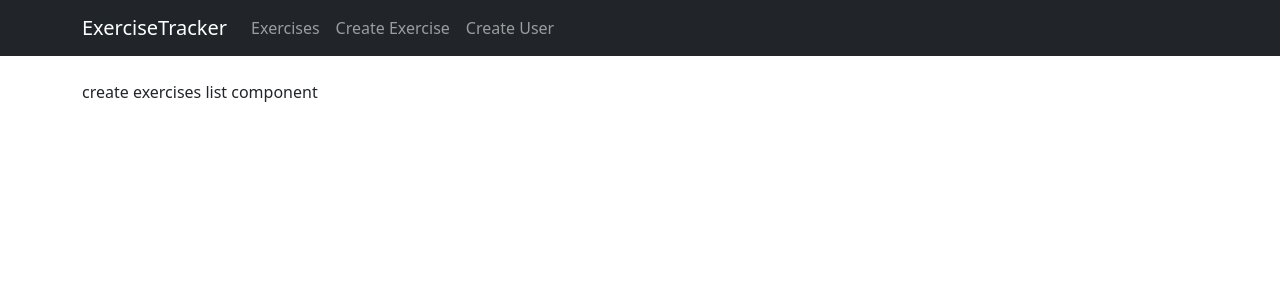
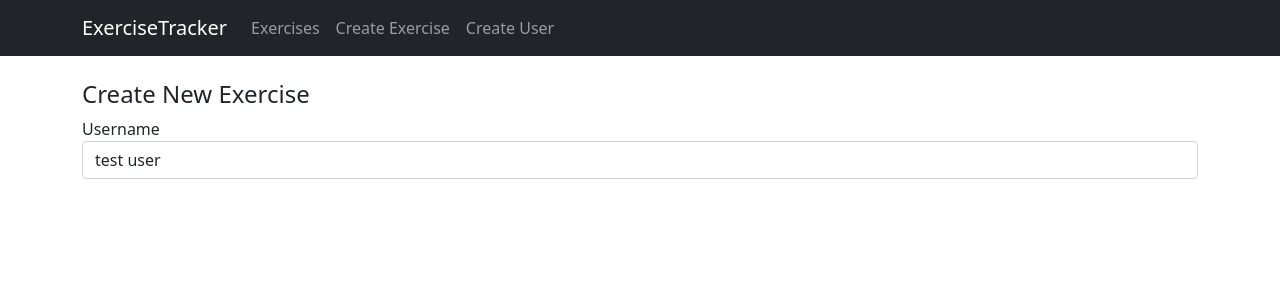
Before and after one commit to TolaAbiodun/exercise-tracker-app, a React (Create React App) app: page /create in a window 1280 px wide. Shown: the top 300 px of the page. Built offline with nearby package versions, Linux system fonts and the light colour scheme.

Commit message:
created form inputs

```diff
--- a/src/components/create-exercise.component.js
+++ b/src/components/create-exercise.component.js
@@ -65,9 +65,31 @@
 
     render() {
         return (
+            // insert form here
             <div>
-                <p>create exercises list component</p>
+                <h4>Create New Exercise</h4>
+                <form onSubmit={this.onSubmit}>
+                    <div className="form-group">
+                        <label>Username</label>
+                        <select ref="UserInput"
+                            required
+                            className="form-control"
+                            value={this.state.username}
+                            onChange={this.onChangeUsername}>
+                            {
+                                this.state.users.map(function(user) {
+                                    return <option
+                                        key={user}
+                                        value={user}>{user}</option>;
+                                })
+                            }
+                        </select>
+                    </div>
+
+
+                </form>
             </div>
-        )
+
+        );
     }
 }
```
